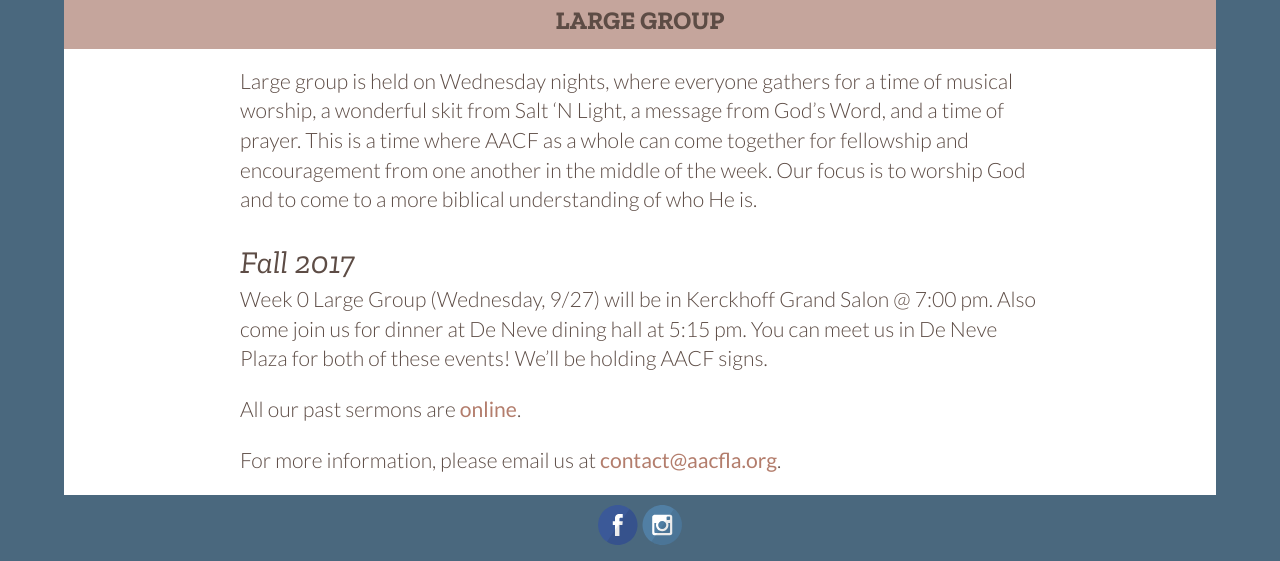
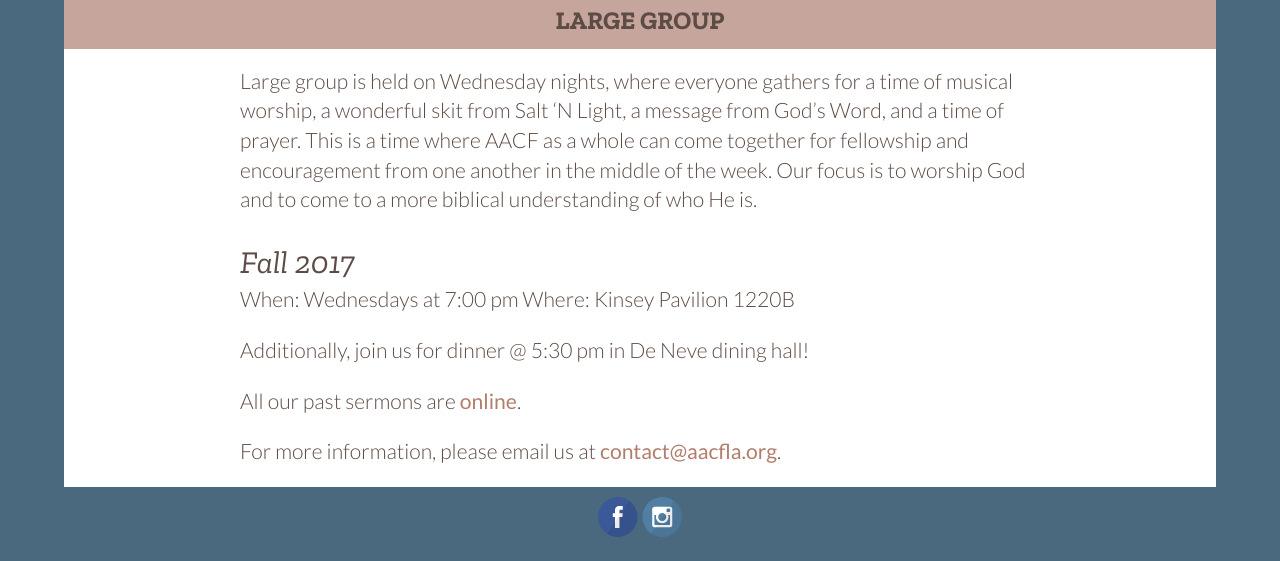
Before and after one commit to aacfla/website-dev, a Jekyll site: the page built from pages/large-group.md, in a window 1280 px wide and 900 px high, scrolled down 596 px, cut to the strip 339-900 px from the top of the window. Built offline with Jekyll 4.4.1, drawn with Linux system fonts in a browser that asks for light colours; our own code applies the rules of GitHub Pages for plain Markdown files.

Commit message:
Updated info for fall 2017

```diff
--- a/pages/large-group.md
+++ b/pages/large-group.md
@@ -7,7 +7,10 @@ Large group is held on Wednesday nights, where everyone gathers for a time of mu
 
 ## Fall 2017
 
-Week 0 Large Group (Wednesday, 9/27) will be in Kerckhoff Grand Salon @ 7:00 pm. Also come join us for dinner at De Neve dining hall at 5:15 pm. You can meet us in De Neve Plaza for both of these events! We'll be holding AACF signs.
+When: Wednesdays at 7:00 pm
+Where: Kinsey Pavilion 1220B
+
+Additionally, join us for dinner @ 5:30 pm in De Neve dining hall!
 
 All our past sermons are [online](/sermons).
 
```
